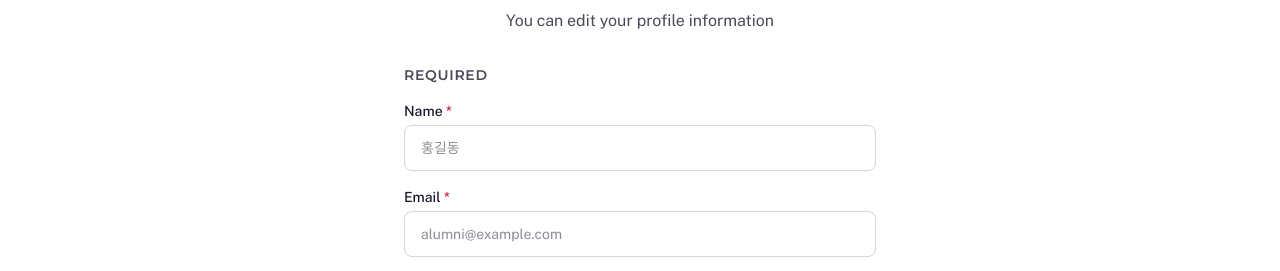
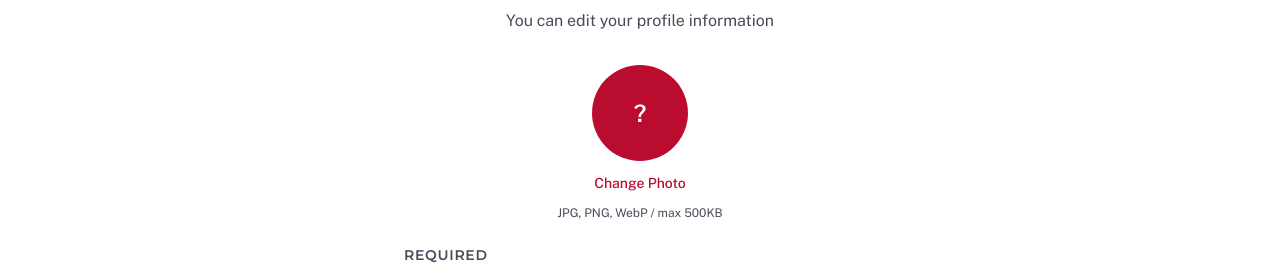
Before and after one commit to trustspirit/alumni, a React (Vite) app: page /profile in a window 1280 px wide. Shown: the part 191-462 px from the top of the page. Built offline with nearby package versions, Linux system fonts and the light colour scheme; no server answers; the database is empty; sample sign-in values are in the browser's storage.

Commit message:
feat: added profile upload

```diff
--- a/src/constants/index.ts
+++ b/src/constants/index.ts
@@ -19,7 +19,7 @@ export const SECTION_IDS = {
 } as const;
 
 export const UPLOAD_LIMITS = {
-  profileImage: 2 * 1024 * 1024,
+  profileImage: 500 * 1024,
   eventImage: 600 * 1024,
   newsImage: 5 * 1024 * 1024,
   galleryImage: 10 * 1024 * 1024,
--- a/src/locales/en.json
+++ b/src/locales/en.json
@@ -169,7 +169,11 @@
     "emailInvalid": "Please enter a valid email address",
     "phoneRequired": "Please enter your phone number",
     "phoneInvalid": "Please enter a valid phone number",
-    "graduationYearRequired": "Please enter your graduation year"
+    "graduationYearRequired": "Please enter your graduation year",
+    "photo": "Profile Photo",
+    "changePhoto": "Change Photo",
+    "photoLimit": "JPG, PNG, WebP / max 500KB",
+    "imageTooLarge": "Image size exceeds 500KB."
   },
   "directory": {
     "title": "Alumni Directory",
--- a/src/locales/ko.json
+++ b/src/locales/ko.json
@@ -169,7 +169,11 @@
     "emailInvalid": "올바른 이메일 형식을 입력해주세요",
     "phoneRequired": "연락처를 입력해주세요",
     "phoneInvalid": "올바른 연락처 형식을 입력해주세요",
-    "graduationYearRequired": "졸업 연도를 입력해주세요"
+    "graduationYearRequired": "졸업 연도를 입력해주세요",
+    "photo": "프로필 사진",
+    "changePhoto": "사진 변경",
+    "photoLimit": "JPG, PNG, WebP / 500KB 이하",
+    "imageTooLarge": "이미지 크기가 500KB를 초과합니다."
   },
   "directory": {
     "title": "동문 명부",
--- a/src/pages/ProfilePage.tsx
+++ b/src/pages/ProfilePage.tsx
@@ -1,10 +1,12 @@
 // src/pages/ProfilePage.tsx
-import { useState, useCallback, useEffect } from 'react';
+import { useState, useCallback, useEffect, useRef } from 'react';
 import type { FormEvent } from 'react';
 import { useTranslation } from 'react-i18next';
 import { Container, Button, Input } from '@/components/common';
 import { useAuth } from '@/hooks/useAuth';
 import { updateUserProfile } from '@/lib/firestore';
+import { useImageUpload } from '@/hooks/useImageUpload';
+import { UPLOAD_LIMITS } from '@/constants';
 
 function isValidEmail(email: string): boolean {
   return /^[a-zA-Z0-9._%+-]+@[a-zA-Z0-9.-]+\.[a-zA-Z]{2,}$/.test(email);
@@ -36,6 +38,9 @@ function formatPhoneNumber(value: string): string {
 export default function ProfilePage() {
   const { t } = useTranslation();
   const { user, profile, refreshProfile } = useAuth();
+  const { upload, uploading, error: uploadError } = useImageUpload();
+  const fileInputRef = useRef<HTMLInputElement>(null);
+  const previewUrlRef = useRef<string | null>(null);
 
   const [formData, setFormData] = useState({
     name: '',
@@ -46,6 +51,8 @@ export default function ProfilePage() {
     linkedIn: '',
     graduationYear: '',
   });
+  const [pendingFile, setPendingFile] = useState<File | null>(null);
+  const [previewUrl, setPreviewUrl] = useState<string | null>(null);
   const [errors, setErrors] = useState<Record<string, string>>({});
   const [submitting, setSubmitting] = useState(false);
   const [success, setSuccess] = useState(false);
@@ -61,8 +68,15 @@ export default function ProfilePage() {
         linkedIn: profile.linkedIn || '',
         graduationYear: profile.graduationYear || '',
       });
+      if (profile.profileImageUrl) setPreviewUrl(profile.profileImageUrl);
     }
   }, [profile]);
+
+  useEffect(() => {
+    return () => {
+      if (previewUrlRef.current) URL.revokeObjectURL(previewUrlRef.current);
+    };
+  }, []);
 
   const validate = useCallback((): Record<string, string> => {
     const newErrors: Record<string, string> = {};
@@ -87,6 +101,24 @@ export default function ProfilePage() {
     setSuccess(false);
   }, []);
 
+  const handleFileSelect = useCallback((e: React.ChangeEvent<HTMLInputElement>) => {
+    const file = e.target.files?.[0];
+    if (!file) return;
+
+    if (file.size > UPLOAD_LIMITS.profileImage) {
+      setErrors(prev => ({ ...prev, image: t('profile.imageTooLarge') }));
+      return;
+    }
+
+    if (previewUrlRef.current) URL.revokeObjectURL(previewUrlRef.current);
+    const url = URL.createObjectURL(file);
+    previewUrlRef.current = url;
+    setPreviewUrl(url);
+    setPendingFile(file);
+    setErrors(prev => ({ ...prev, image: '' }));
+    setSuccess(false);
+  }, [t]);
+
   const handleSubmit = useCallback(async (e: FormEvent) => {
     e.preventDefault();
     const newErrors = validate();
@@ -98,6 +130,18 @@ export default function ProfilePage() {
 
     setSubmitting(true);
     try {
+      let profileImageUrl = profile?.profileImageUrl;
+
+      if (pendingFile) {
+        const result = await upload(`profiles/${user.uid}`, pendingFile, UPLOAD_LIMITS.profileImage);
+        if (!result) {
+          setSubmitting(false);
+          return;
+        }
+        profileImageUrl = result.url;
+        setPendingFile(null);
+      }
+
       await updateUserProfile(user.uid, {
         name: formData.name,
         email: formData.email,
@@ -106,6 +150,7 @@ export default function ProfilePage() {
         position: formData.position || undefined,
         linkedIn: formData.linkedIn || undefined,
         graduationYear: formData.graduationYear || undefined,
+        ...(profileImageUrl && { profileImageUrl }),
       });
       await refreshProfile();
       setSuccess(true);
@@ -114,7 +159,9 @@ export default function ProfilePage() {
     } finally {
       setSubmitting(false);
     }
-  }, [formData, user, validate, refreshProfile, t]);
+  }, [formData, user, profile, pendingFile, validate, refreshProfile, upload, t]);
+
+  const isBusy = submitting || uploading;
 
   const requiredFields = [
     { field: 'name', label: t('profile.name'), type: 'text', placeholder: '홍길동' },
@@ -142,7 +189,38 @@ export default function ProfilePage() {
           <div className="mt-4 rounded-lg bg-green-50 p-3 text-center text-sm text-green-600">{t('profile.updated')}</div>
         )}
 
+        <fieldset disabled={isBusy} className="disabled:opacity-60">
         <form onSubmit={handleSubmit} className="mt-8 space-y-6" noValidate>
+          {/* Profile Photo */}
+          <div className="flex flex-col items-center gap-3">
+            <div className="relative h-24 w-24 overflow-hidden rounded-full bg-gray-200">
+              {previewUrl ? (
+                <img src={previewUrl} alt={t('profile.photo')} className="h-full w-full object-cover" />
+              ) : (
+                <div className="flex h-full w-full items-center justify-center bg-byuh-crimson text-2xl font-bold text-white">
+                  {formData.name.charAt(0) || '?'}
+                </div>
+              )}
+            </div>
+            <input
+              ref={fileInputRef}
+              type="file"
+              accept="image/jpeg,image/png,image/webp"
+              onChange={handleFileSelect}
+              className="hidden"
+            />
+            <button
+              type="button"
+              onClick={() => fileInputRef.current?.click()}
+              className="text-sm font-medium text-byuh-crimson hover:text-byuh-crimson-dark"
+            >
+              {t('profile.changePhoto')}
+            </button>
+            <p className="text-xs text-text-secondary">{t('profile.photoLimit')}</p>
+            {errors.image && <p className="text-xs text-red-500">{errors.image}</p>}
+            {uploadError && <p className="text-xs text-red-500">{uploadError}</p>}
+          </div>
+
           <div className="space-y-4">
             <h2 className="font-heading text-sm font-semibold uppercase tracking-wider text-text-secondary">{t('profile.required')}</h2>
             {requiredFields.map(({ field, label, type, placeholder }) => (
@@ -179,10 +257,11 @@ export default function ProfilePage() {
             ))}
           </div>
 
-          <Button type="submit" className="w-full" disabled={submitting}>
-            {submitting ? t('profile.saving') : t('profile.update')}
+          <Button type="submit" className="w-full" disabled={isBusy}>
+            {uploading ? t('events.uploading') : submitting ? t('profile.saving') : t('profile.update')}
           </Button>
         </form>
+        </fieldset>
       </Container>
     </div>
   );
```
Also changed, not shown: 1 other file (tests, documents, lock files or other folders).
